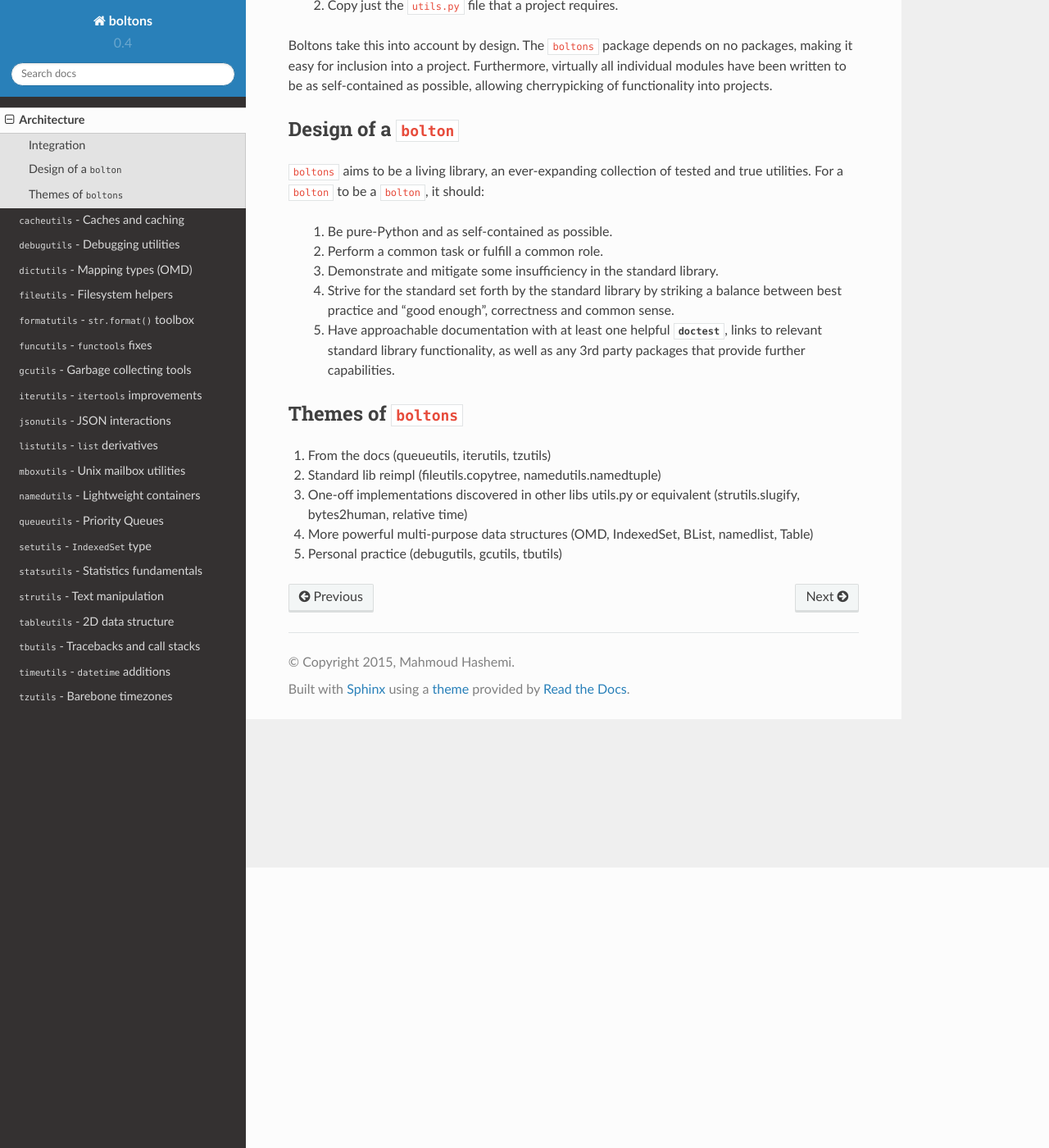
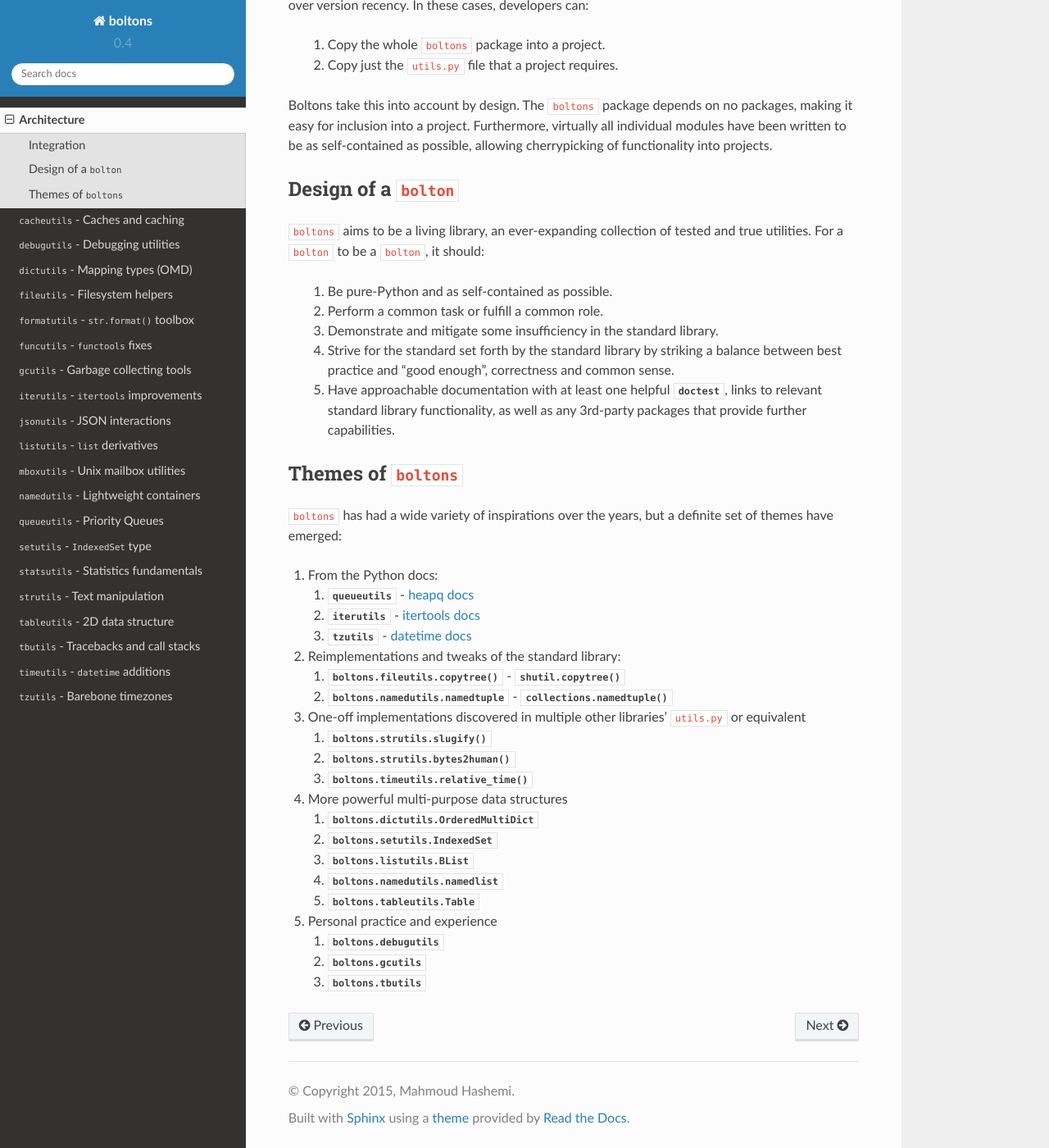
Before and after one commit to dogrecajb/boltons, a Sphinx documentation site: the page built from docs/architecture.rst, in a window 1280 px wide and 1400 px high, scrolled down 342 px. Shown: the whole window at 82% size. Built offline with Sphinx 7.4.7 and the Read the Docs theme 2.0.0, drawn with Linux system fonts in a browser that asks for light colours; some of the changed text lies outside the part shown.

Commit message:
linking themes and adding architecture info blurb

```diff
--- a/docs/architecture.rst
+++ b/docs/architecture.rst
@@ -1,7 +1,9 @@
 Architecture
 ============
 
-
+``boltons`` has a minimalist architecture: remain as consistent, and
+self-contained as possible, with an eye toward maintaining its range
+of use cases and usage patterns as wide as possible.
 
 .. _arch_integration:
 
@@ -37,13 +39,46 @@ should:
      correctness and common sense.
   5. Have approachable documentation with at least one helpful
      :mod:`doctest`, links to relevant standard library functionality, as
-     well as any 3rd party packages that provide further capabilities.
+     well as any 3rd-party packages that provide further capabilities.
 
 Themes of ``boltons``
 ---------------------
 
-1. From the docs (queueutils, iterutils, tzutils)
-2. Standard lib reimpl (fileutils.copytree, namedutils.namedtuple)
-3. One-off implementations discovered in other libs utils.py or equivalent (strutils.slugify, bytes2human, relative time)
-4. More powerful multi-purpose data structures (OMD, IndexedSet, BList, namedlist, Table)
-5. Personal practice (debugutils, gcutils, tbutils)
+``boltons`` has had a wide variety of inspirations over the years, but
+a definite set of themes have emerged:
+
+1. From the Python docs:
+
+   1. :mod:`~boltons.queueutils` - `heapq docs`_
+   2. :mod:`~boltons.iterutils` - `itertools docs`_
+   3. :mod:`~boltons.tzutils` - `datetime docs`_
+
+2. Reimplementations and tweaks of the standard library:
+
+   1. :func:`boltons.fileutils.copytree` - :func:`shutil.copytree`
+   2. :class:`boltons.namedutils.namedtuple` - :func:`collections.namedtuple`
+
+3. One-off implementations discovered in multiple other libraries' ``utils.py`` or equivalent
+
+   1. :func:`boltons.strutils.slugify`
+   2. :func:`boltons.strutils.bytes2human`
+   3. :func:`boltons.timeutils.relative_time`
+
+4. More powerful multi-purpose data structures
+
+   1. :class:`boltons.dictutils.OrderedMultiDict`
+   2. :class:`boltons.setutils.IndexedSet`
+   3. :class:`boltons.listutils.BList`
+   4. :class:`boltons.namedutils.namedlist`
+   5. :class:`boltons.tableutils.Table`
+
+5. Personal practice and experience
+
+   1. :mod:`boltons.debugutils`
+   2. :mod:`boltons.gcutils`
+   3. :mod:`boltons.tbutils`
+
+
+.. _heapq docs: https://docs.python.org/2/library/heapq.html#priority-queue-implementation-notes
+.. _itertools docs: https://docs.python.org/2/library/itertools.html#recipes
+.. _datetime docs: https://docs.python.org/2/library/datetime.html#tzinfo-objects
```
